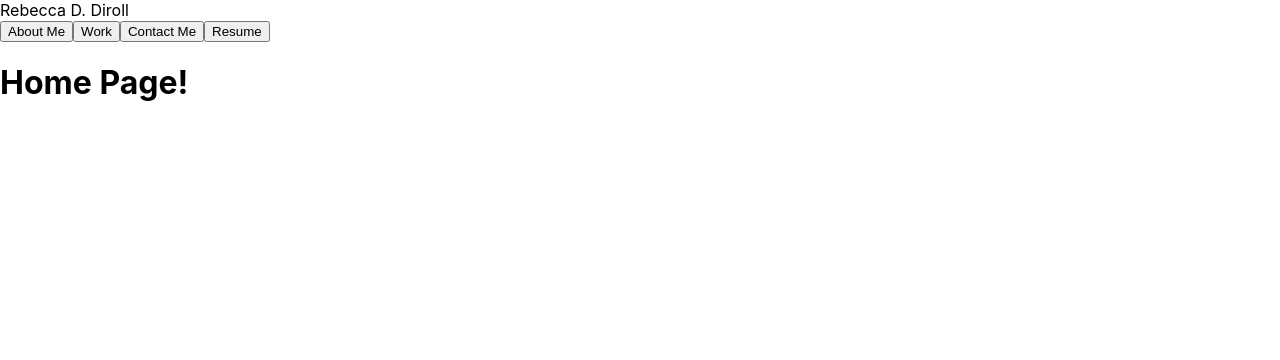
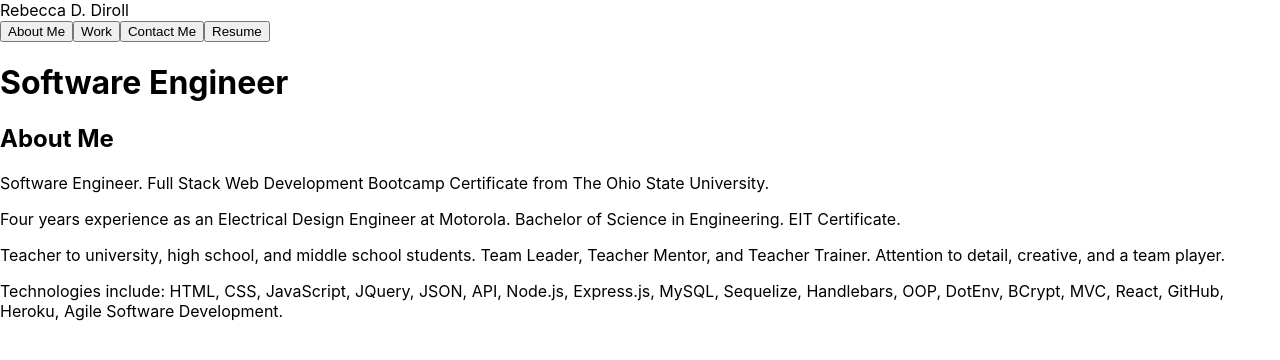
Before and after one commit to Rebecca-Diroll/20-React-Portfolio, a React (Create React App) app: page / in a window 1280 px wide. Shown: the top 360 px of the page. Built offline with nearby package versions, Linux system fonts and the light colour scheme.

Commit message:
Add About Me text to Home.js page

```diff
--- a/src/pages/Home/Home.js
+++ b/src/pages/Home/Home.js
@@ -4,8 +4,29 @@ function Home() {
     return (
         <>
             <h1>
-                Home Page!
+                Software Engineer
             </h1>
+            <h2>
+                About Me
+            </h2>
+            <p>
+                Software Engineer. Full Stack Web Development Bootcamp Certificate
+                from The Ohio State University.
+            </p>
+            <p>
+                Four years experience as an Electrical Design Engineer at Motorola.
+                Bachelor of Science in Engineering. EIT Certificate.
+            </p>
+            <p>
+                Teacher to university, high school, and middle school students.
+                Team Leader, Teacher Mentor, and Teacher Trainer. Attention to detail,
+                creative, and a team player.
+            </p>
+            <p>
+                Technologies include: HTML, CSS, JavaScript, JQuery, JSON, API, Node.js,
+                Express.js, MySQL, Sequelize, Handlebars, OOP, DotEnv, BCrypt, MVC, React,
+                GitHub, Heroku, Agile Software Development.
+            </p>
         </>
     )
 }
```
